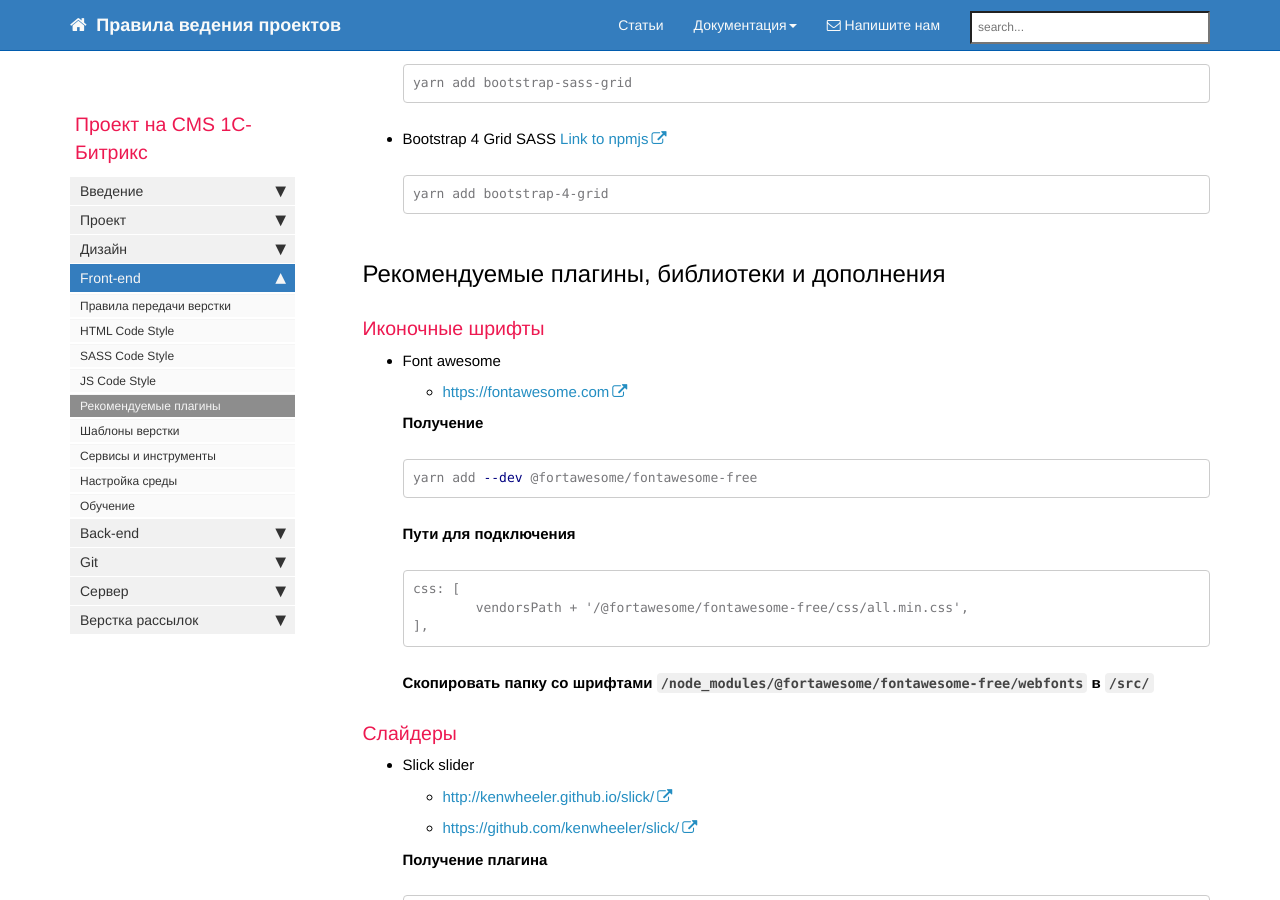
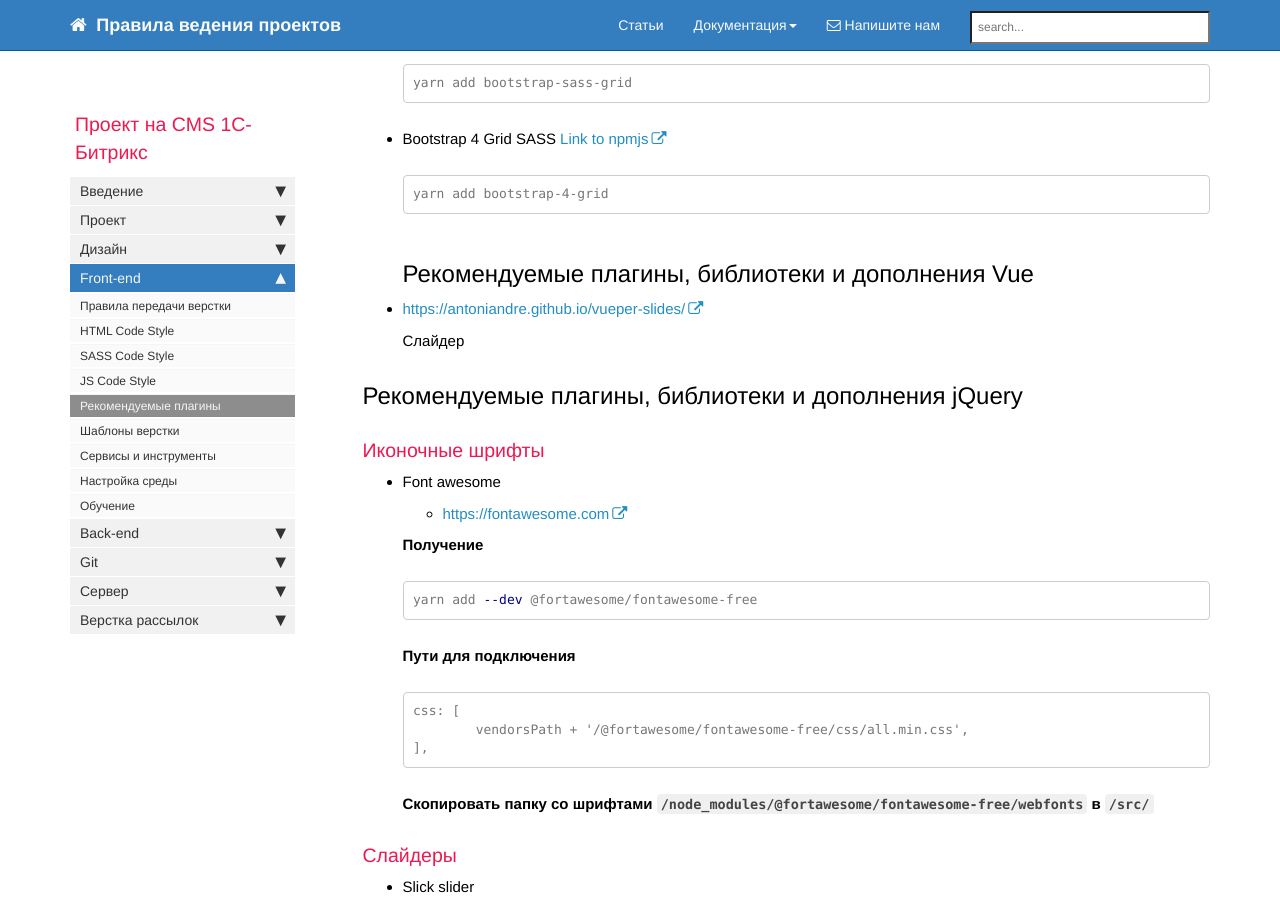
Before and after one commit to gdecider/gdecider.github.io, a Jekyll site: the page built from pages/bx/bx_front-recomend-plugins.md, in a window 1280 px wide and 900 px high, scrolled down 889 px. Built offline with Jekyll 4.4.1, drawn with Linux system fonts in a browser that asks for light colours; nearby versions of some CDN libraries; comment, search, counter and statistics services are not loaded.

Commit message:
Update bx_front-recomend-plugins.md

````diff
--- a/pages/bx/bx_front-recomend-plugins.md
+++ b/pages/bx/bx_front-recomend-plugins.md
@@ -50,8 +50,12 @@ toc: false
   ```sh
   yarn add bootstrap-4-grid
   ```
+## Рекомендуемые плагины, библиотеки и дополнения Vue
+* [https://antoniandre.github.io/vueper-slides/](https://antoniandre.github.io/vueper-slides/)
 
-## Рекомендуемые плагины, библиотеки и дополнения
+  Слайдер
+
+## Рекомендуемые плагины, библиотеки и дополнения jQuery
 
 ### Иконочные шрифты
 
````
